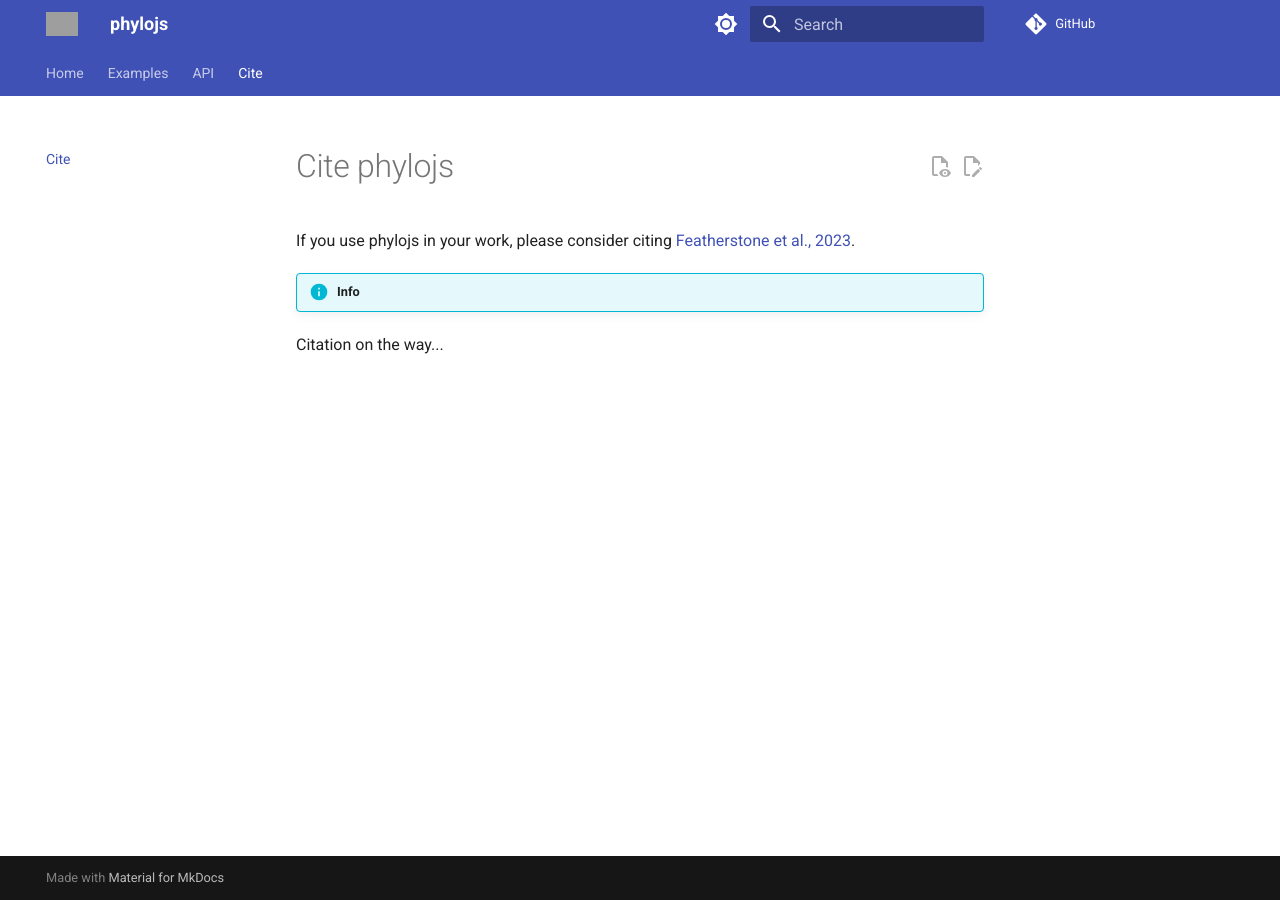
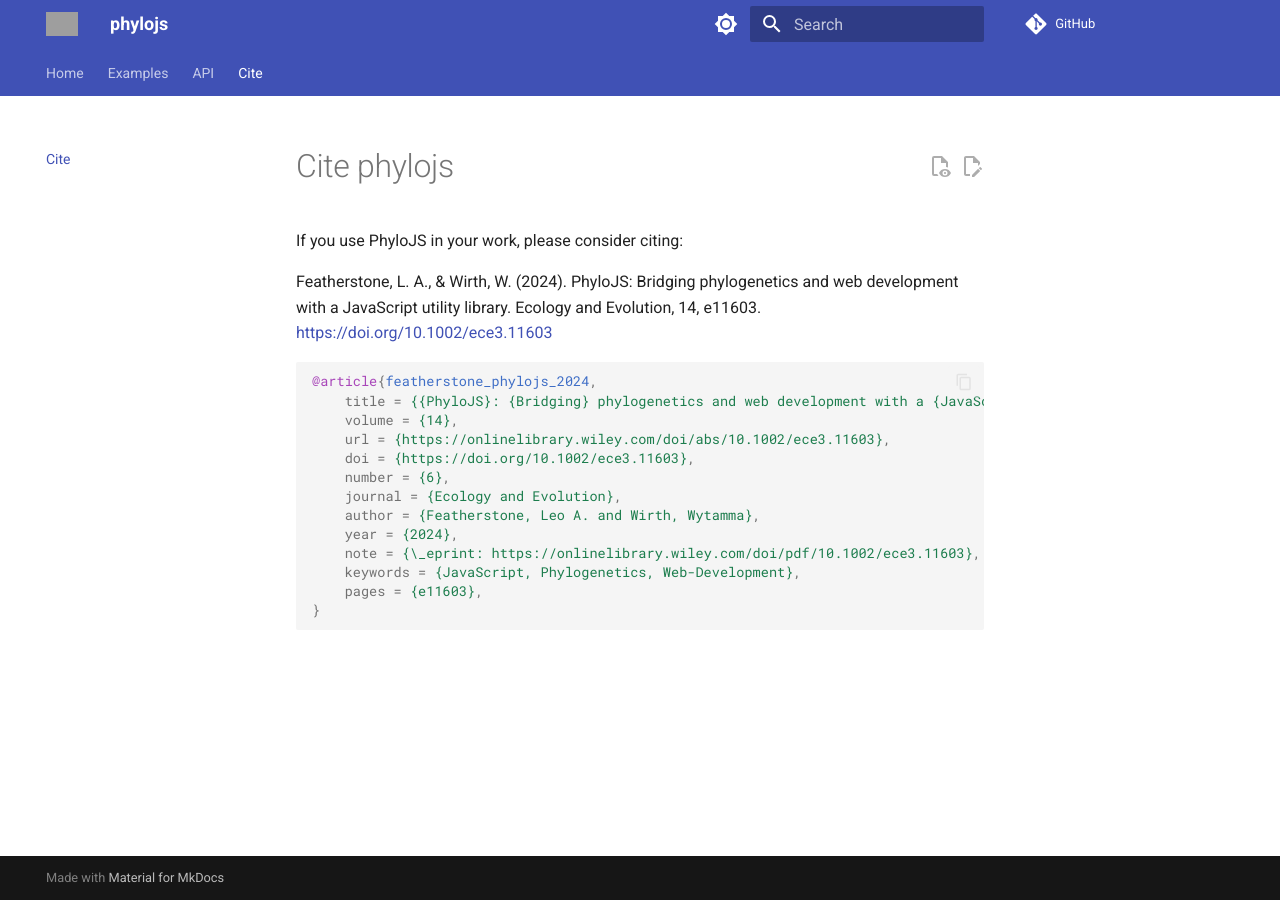
Before and after one commit to clockor2/phylojs, an MkDocs documentation site: the page built from docs/cite.md, in a window 1280 px wide. Built offline with MkDocs 1.6.1 and Material for MkDocs 9.7.7, drawn with Linux system fonts in a browser that asks for light colours; comment, search, counter and statistics services are not loaded; grey boxes are pictures that could not be loaded.

Commit message:
docs(cite): :memo: update citation to reflect the 2024 publication of PhyloJS

````diff
--- a/docs/cite.md
+++ b/docs/cite.md
@@ -1,6 +1,22 @@
 # Cite phylojs
-If you use phylojs in your work, please consider citing [Featherstone et al., 2023](https://doi.org/10.1101/2023.07.13.548947).
 
-!!! info
+If you use PhyloJS in your work, please consider citing:
 
-   Citation on the way...
+Featherstone, L. A., & Wirth, W. (2024). PhyloJS: Bridging phylogenetics and web development with a JavaScript utility library. Ecology and Evolution, 14, e11603. [https://doi.org/10.1002/ece3.11603](https://doi.org/10.1002/ece3.11603)
+
+
+```bibtex
+@article{featherstone_phylojs_2024,
+	title = {{PhyloJS}: {Bridging} phylogenetics and web development with a {JavaScript} utility library},
+	volume = {14},
+	url = {https://onlinelibrary.wiley.com/doi/abs/10.1002/ece3.11603},
+	doi = {https://doi.org/10.1002/ece3.11603},
+	number = {6},
+	journal = {Ecology and Evolution},
+	author = {Featherstone, Leo A. and Wirth, Wytamma},
+	year = {2024},
+	note = {\_eprint: https://onlinelibrary.wiley.com/doi/pdf/10.1002/ece3.11603},
+	keywords = {JavaScript, Phylogenetics, Web-Development},
+	pages = {e11603},
+}
+```
````
